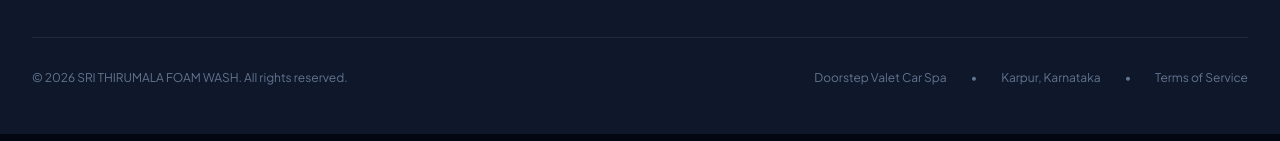
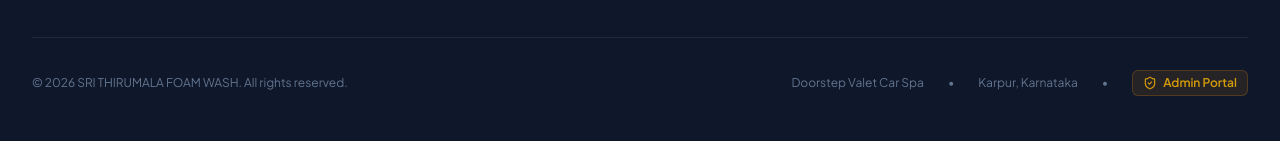
Before and after one commit to naveenkumar-k-arch/SRI-THIRUMALA-FOAM-WASH, a React (Vite) app: page / in a window 1280 px wide. Shown: the part 9574-9715 px from the top of the page. Built offline with nearby package versions, Linux system fonts and the light colour scheme; no server answers.

Commit message:
feat: add convenient Admin Portal buttons to Navbar, Footer, and Account modal

```diff
--- a/src/components/AccountModal.tsx
+++ b/src/components/AccountModal.tsx
@@ -1,7 +1,7 @@
 import React, { useState, useEffect } from 'react';
 import {
   X, LogIn, UserPlus, Mail, Lock, User, Phone,
-  CheckCircle2, Eye, EyeOff, AlertCircle, Loader2
+  CheckCircle2, Eye, EyeOff, AlertCircle, Loader2, ShieldCheck
 } from 'lucide-react';
 import { useAuth } from '../contexts/AuthContext';
 
@@ -480,6 +480,18 @@ export const AccountModal: React.FC<AccountModalProps> = ({
                   )}
                 </p>
 
+                {/* Staff / Admin Portal Link */}
+                <div className="pt-2 border-t border-slate-100 text-center">
+                  <a
+                    href="#srit-mgmt-panel"
+                    onClick={() => onClose()}
+                    className="inline-flex items-center gap-1.5 text-xs text-slate-400 hover:text-amber-600 font-medium transition-colors"
+                  >
+                    <ShieldCheck className="w-3.5 h-3.5 text-amber-500" />
+                    <span>Staff / Admin Portal Access &rarr;</span>
+                  </a>
+                </div>
+
               </form>
             </>
           )}
--- a/src/components/Footer.tsx
+++ b/src/components/Footer.tsx
@@ -102,12 +102,19 @@ export const Footer: React.FC<FooterProps> = ({ onOpenBooking: _onOpenBooking })
         {/* Bottom Micro Footer */}
         <div className="pt-8 flex flex-col sm:flex-row items-center justify-between gap-4 text-xs text-slate-500">
           <p>© {new Date().getFullYear()} SRI THIRUMALA FOAM WASH. All rights reserved.</p>
-          <div className="flex items-center gap-6">
+          <div className="flex flex-wrap items-center gap-4 sm:gap-6">
             <span>Doorstep Valet Car Spa</span>
             <span>•</span>
             <span>Karpur, Karnataka</span>
             <span>•</span>
-            <span>Terms of Service</span>
+            <a
+              href="#srit-mgmt-panel"
+              className="inline-flex items-center gap-1.5 text-amber-400/80 hover:text-amber-300 font-semibold transition-colors px-2.5 py-1 rounded-md bg-amber-500/10 border border-amber-500/20 hover:border-amber-500/40"
+              title="Super Admin Portal"
+            >
+              <ShieldCheck className="w-3.5 h-3.5" />
+              <span>Admin Portal</span>
+            </a>
           </div>
         </div>
 
--- a/src/components/Navbar.tsx
+++ b/src/components/Navbar.tsx
@@ -7,7 +7,8 @@ import {
   ChevronDown,
   LogOut,
   User,
-  Calendar
+  Calendar,
+  ShieldCheck
 } from 'lucide-react';
 import { useAuth } from '../contexts/AuthContext';
 
@@ -169,6 +170,16 @@ export const Navbar: React.FC<NavbarProps> = ({ onOpenBooking, onOpenAccount })
                       <LogOut className="w-4 h-4" />
                       <span>Sign Out</span>
                     </button>
+
+                    <div className="border-t border-slate-800 my-1"></div>
+                    <a
+                      href="#srit-mgmt-panel"
+                      onClick={() => setIsAccountOpen(false)}
+                      className="w-full flex items-center gap-3 px-4 py-2 text-xs font-semibold text-amber-400 hover:text-amber-300 hover:bg-amber-500/10 transition-colors cursor-pointer"
+                    >
+                      <ShieldCheck className="w-4 h-4 text-amber-400" />
+                      <span>Admin Portal</span>
+                    </a>
                   </>
                 ) : (
                   /* ── Logged-out dropdown ── */
@@ -193,6 +204,16 @@ export const Navbar: React.FC<NavbarProps> = ({ onOpenBooking, onOpenAccount })
                       <UserPlus className="w-4 h-4 text-orange-400" />
                       <span>Sign Up</span>
                     </button>
+
+                    <div className="border-t border-slate-800 my-1"></div>
+                    <a
+                      href="#srit-mgmt-panel"
+                      onClick={() => setIsAccountOpen(false)}
+                      className="w-full flex items-center gap-3 px-4 py-2 text-xs font-semibold text-amber-400 hover:text-amber-300 hover:bg-amber-500/10 transition-colors cursor-pointer"
+                    >
+                      <ShieldCheck className="w-4 h-4 text-amber-400" />
+                      <span>Admin Portal</span>
+                    </a>
                   </>
                 )}
               </div>
@@ -230,6 +251,16 @@ export const Navbar: React.FC<NavbarProps> = ({ onOpenBooking, onOpenAccount })
             </a>
           ))}
 
+          {/* Mobile: Admin Portal link */}
+          <a
+            href="#srit-mgmt-panel"
+            onClick={() => setIsMobileMenuOpen(false)}
+            className="flex items-center gap-2 py-2 px-3 rounded-lg text-amber-400 hover:text-amber-300 hover:bg-amber-500/10 font-semibold text-sm border border-amber-500/20"
+          >
+            <ShieldCheck className="w-4 h-4 text-amber-400" />
+            <span>Staff / Admin Portal</span>
+          </a>
+
           {/* Mobile: sign out if logged in */}
           {user && (
             <button
```
